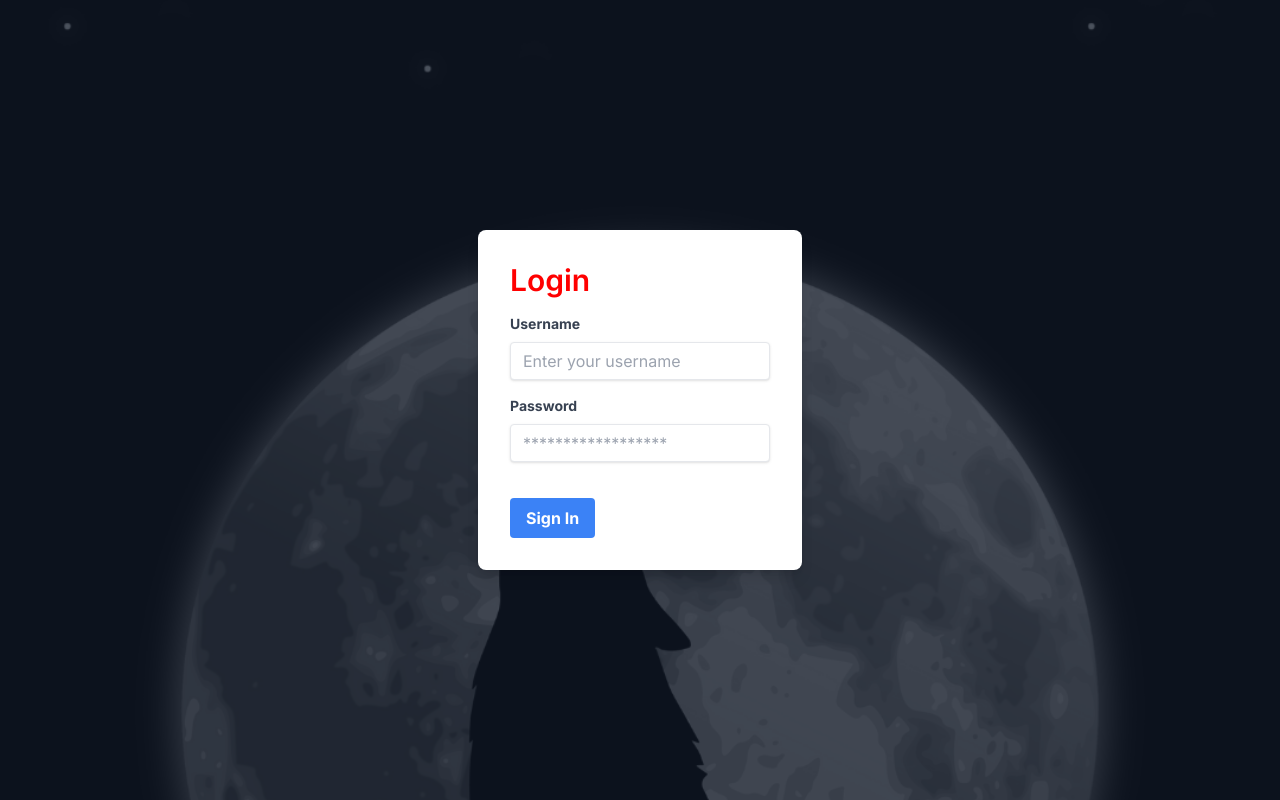
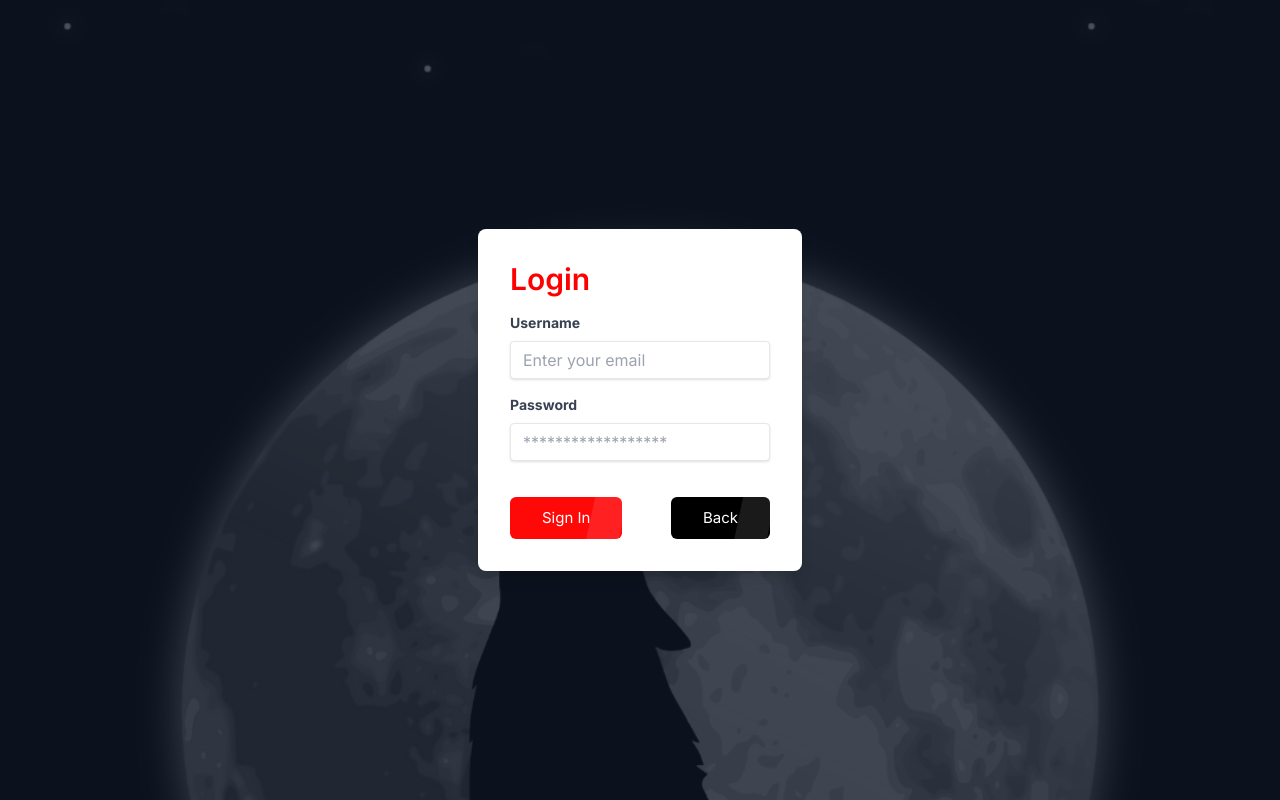
Before and after one commit to T-Letuka/mysteries-sleuth, a Next.js app: page /Login in a window 1280 px wide. Built offline with nearby package versions, Linux system fonts and the light colour scheme.

Commit message:
fixed login page ui

```diff
--- a/app/Components/Buttons/WhiteButton.tsx
+++ b/app/Components/Buttons/WhiteButton.tsx
@@ -5,9 +5,9 @@ interface Props {
 const WhiteButton = ({ text }: Props) => {
   return (
     <button
-      className="rounded-md px-4 py-1 text-[15px] md:px-8 md:py-2.5 overflow-hidden group bg-white
+      className="rounded-md px-4 py-1 text-[15px] md:px-8 md:py-2.5 overflow-hidden group bg-black
       relative hover:bg-gradient-to-r
-    hover:from-bg-black hover:to-bg-white text-black hover:ring-2 hover:ring-offset-2
+    hover:from-bg-black hover:to-bg-white text-white hover:ring-2 hover:ring-offset-2
      hover:ring-blue-600
     transition-all ease-out duration-300"
     >
--- a/app/Login/page.tsx
+++ b/app/Login/page.tsx
@@ -2,6 +2,9 @@
 import Image from "next/image";
 import backgroud from "@/public/background.png";
 import { motion } from "framer-motion";
+import RedButton from "../Components/Buttons/RedButton";
+import WhiteButton from "../Components/Buttons/WhiteButton";
+import Link from "next/link";
 
 export default function Login() {
   return (
@@ -14,9 +17,7 @@ export default function Login() {
           objectFit="cover"
         />
       </div>
-
       <div className="absolute inset-0 bg-gray-900 opacity-75"></div>
-
       <div className="z-10 p-8 bg-white rounded-lg shadow-lg">
         <motion.h1
           initial={{ color: "black" }}
@@ -30,15 +31,15 @@ export default function Login() {
           <div className="mb-4">
             <label
               className="block text-gray-700 text-sm font-bold mb-2"
-              htmlFor="username"
+              htmlFor="email"
             >
               Username
             </label>
             <input
               className="shadow appearance-none border rounded w-full py-2 px-3 text-gray-700 leading-tight focus:outline-none focus:shadow-outline"
               id="username"
-              type="text"
-              placeholder="Enter your username"
+              type="email"
+              placeholder="Enter your email"
             />
           </div>
           <div className="mb-6">
@@ -56,12 +57,10 @@ export default function Login() {
             />
           </div>
           <div className="flex items-center justify-between">
-            <button
-              className="bg-blue-500 hover:bg-blue-700 text-white font-bold py-2 px-4 rounded focus:outline-none focus:shadow-outline"
-              type="button"
-            >
-              Sign In
-            </button>
+            <RedButton text="Sign In" />
+            <Link href="/">
+              <WhiteButton text="Back" />
+            </Link>
           </div>
         </form>
       </div>
```
